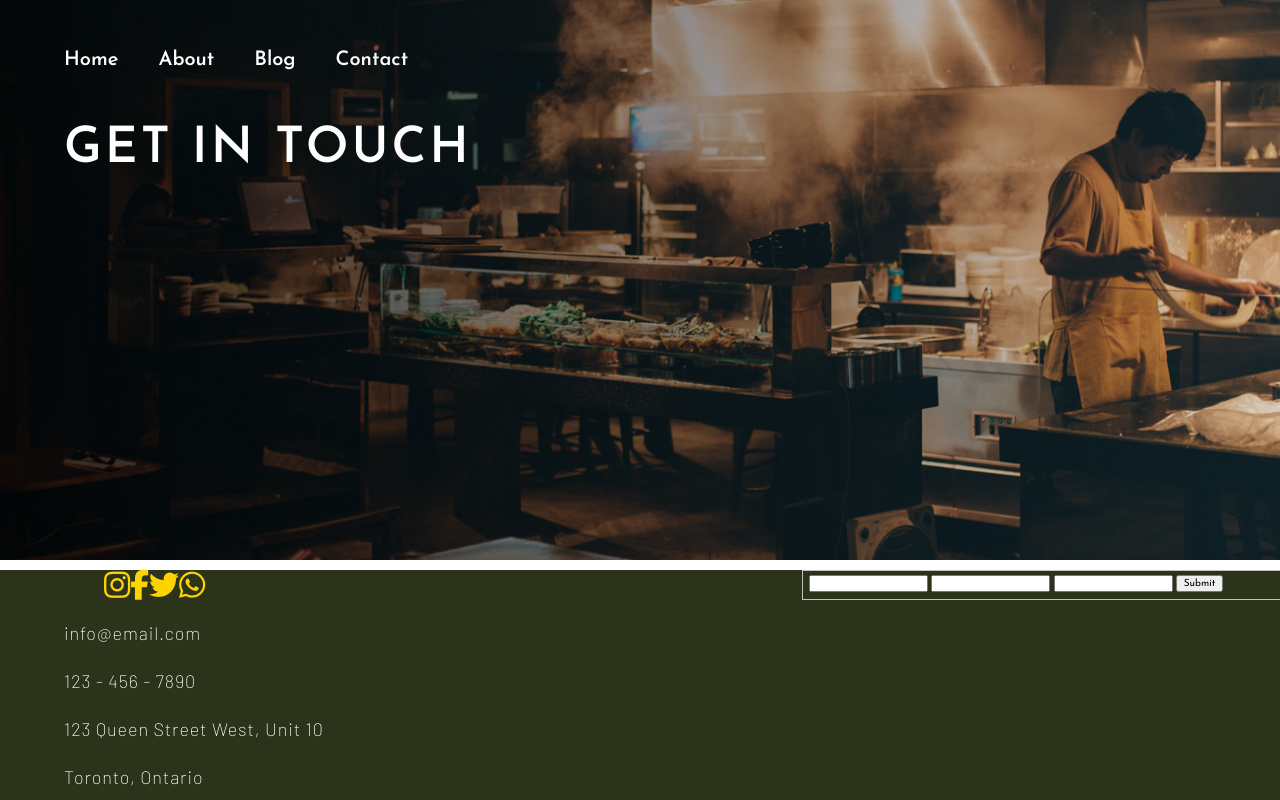
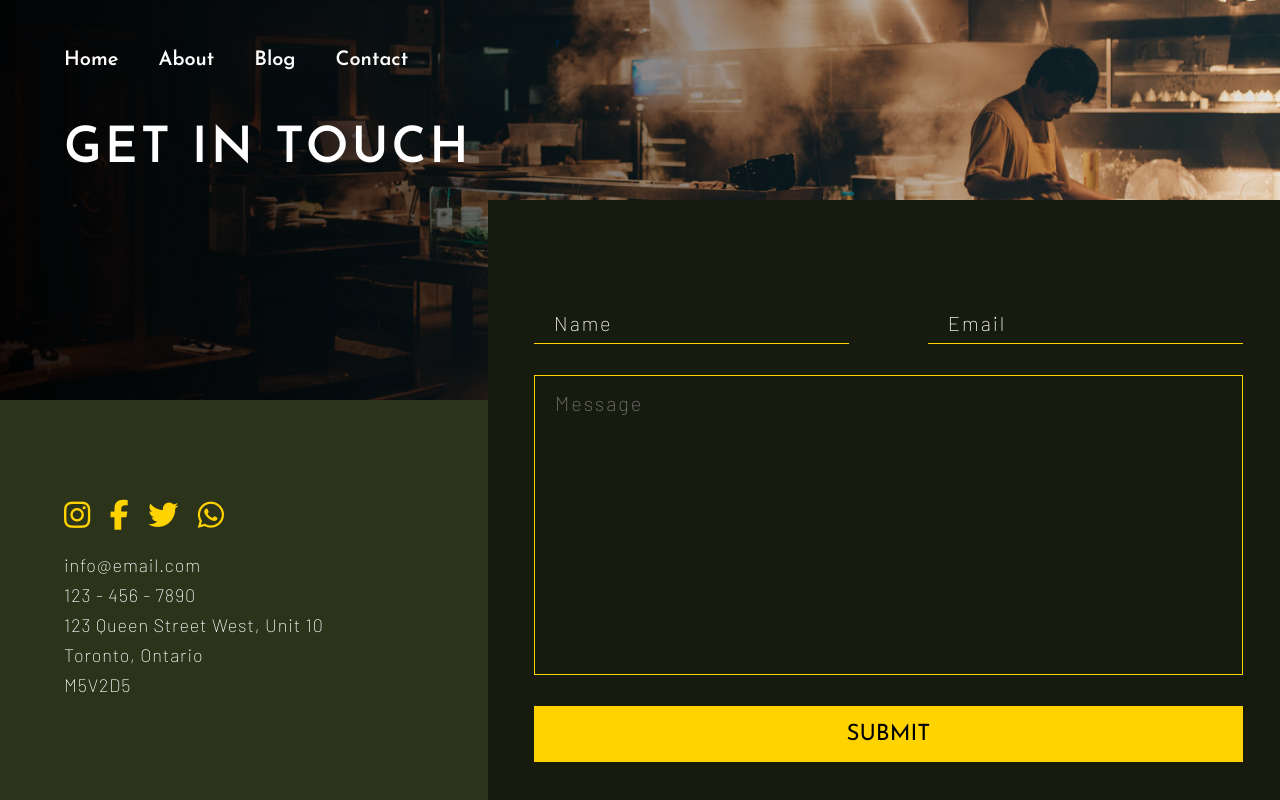
Before and after one commit to sharon-yi/project-2, a plain HTML site: page contact.html in a window 1280 px wide. Shown: the top 800 px of the page. Drawn offline with Linux system fonts and the light colour scheme.

Commit message:
finished 1st draft of contact and edited some css organization

```diff
--- a/blog.html
+++ b/blog.html
@@ -1,13 +1,15 @@
 <!DOCTYPE html>
 <html lang="en">
-
   <head>
-  <meta charset="UTF-8">
-  <meta name="viewport" content="width=device-width, initial-scale=1.0">
-  <meta http-equiv="X-UA-Compatible" content="ie=edge">
+    <meta charset="UTF-8" />
+    <meta name="viewport" content="width=device-width, initial-scale=1.0" />
+    <meta http-equiv="X-UA-Compatible" content="ie=edge" />
     <title>Blog | The Restaurant Mall</title>
-  <link href="https://fonts.googleapis.com/css?family=Josefin+Sans:400,600,700&display=swap" rel="stylesheet">
-  <link rel="stylesheet" href="styles/main.css">
+    <link
+      href="https://fonts.googleapis.com/css?family=Josefin+Sans:400,600,700&display=swap"
+      rel="stylesheet"
+    />
+    <link rel="stylesheet" href="styles/main.css" />
   </head>
 
   <body>
@@ -26,9 +28,11 @@
     </header>
 
     <aside>
-    <img src="" alt="">
+      <img src="" alt="" />
       <h4>Featured Restaurants</h4>
-    <p>Lorem ipsum dolor sit amet consectetur adipisicing elit. Maiores cupiditate dignissimos fuga nihil itaque fugit.
+      <p>
+        Lorem ipsum dolor sit amet consectetur adipisicing elit. Maiores
+        cupiditate dignissimos fuga nihil itaque fugit.
       </p>
 
       <h4>Recent Posts</h4>
@@ -41,33 +45,50 @@
     </aside>
 
     <section>
-    <img src="" alt="">
+      <img src="" alt="" />
       <h2>Employment Opportunities</h2>
       <p>Monday October 30, 2019 by Sharon Yi</p>
-    <p>Lorem ipsum dolor sit amet consectetur adipisicing elit. Maxime, molestiae optio aliquam ab quo exercitationem
-      temporibus nihil odit architecto dolore.</p>
-    <p>Lorem ipsum dolor sit amet consectetur adipisicing elit. Iure alias saepe eos recusandae ea illum sapiente. Illo
-      iusto eum asperiores quia quaerat aliquam fugit, aliquid quibusdam blanditiis voluptate quos necessitatibus!</p>
-    <p>Lorem ipsum dolor sit amet consectetur adipisicing elit. Molestiae ab, tempora corrupti sunt mollitia porro
-      velit, dignissimos incidunt, obcaecati quod eligendi nulla esse autem voluptatum culpa ipsam doloribus voluptas
-      accusamus officia fugit soluta! Natus nihil mollitia in esse aliquid amet.</p>
-    <p>Lorem ipsum dolor, sit amet consectetur adipisicing elit. Accusantium, quia corrupti. Placeat illo tenetur est.
+      <p>
+        Lorem ipsum dolor sit amet consectetur adipisicing elit. Maxime,
+        molestiae optio aliquam ab quo exercitationem temporibus nihil odit
+        architecto dolore.
+      </p>
+      <p>
+        Lorem ipsum dolor sit amet consectetur adipisicing elit. Iure alias
+        saepe eos recusandae ea illum sapiente. Illo iusto eum asperiores quia
+        quaerat aliquam fugit, aliquid quibusdam blanditiis voluptate quos
+        necessitatibus!
+      </p>
+      <p>
+        Lorem ipsum dolor sit amet consectetur adipisicing elit. Molestiae ab,
+        tempora corrupti sunt mollitia porro velit, dignissimos incidunt,
+        obcaecati quod eligendi nulla esse autem voluptatum culpa ipsam
+        doloribus voluptas accusamus officia fugit soluta! Natus nihil mollitia
+        in esse aliquid amet.
+      </p>
+      <p>
+        Lorem ipsum dolor, sit amet consectetur adipisicing elit. Accusantium,
+        quia corrupti. Placeat illo tenetur est.
       </p>
     </section>
 
-
     <section>
       <h3>Comments:</h3>
-    <img src="" alt="">
+      <img src="" alt="" />
       <p>date</p>
-    <p>Lorem ipsum dolor sit amet consectetur, adipisicing elit. Voluptas repudiandae necessitatibus facilis rem,
-      dolorem officiis doloremque amet culpa eius hic sed magni fugit, illum tenetur..</p>
+      <p>
+        Lorem ipsum dolor sit amet consectetur, adipisicing elit. Voluptas
+        repudiandae necessitatibus facilis rem, dolorem officiis doloremque amet
+        culpa eius hic sed magni fugit, illum tenetur..
+      </p>
 
-
-    <img src="" alt="">
+      <img src="" alt="" />
       <p>date</p>
-    <p>Lorem ipsum dolor sit, amet consectetur adipisicing elit. Earum laudantium ratione nemo beatae. Ex iure,
-      reiciendis expedita recusandae velit ab.</p>
+      <p>
+        Lorem ipsum dolor sit, amet consectetur adipisicing elit. Earum
+        laudantium ratione nemo beatae. Ex iure, reiciendis expedita recusandae
+        velit ab.
+      </p>
     </section>
 
     <!-- FORM STUFF GOES HERE -->
@@ -76,5 +97,4 @@
       <p>Copyright ICON 2018 Juno College</p>
     </footer>
   </body>
-
 </html>
--- a/contact.html
+++ b/contact.html
@@ -1,14 +1,22 @@
 <!DOCTYPE html>
 <html lang="en">
-
   <head>
-  <meta charset="UTF-8">
-  <meta name="viewport" content="width=device-width, initial-scale=1.0">
-  <meta http-equiv="X-UA-Compatible" content="ie=edge">
-  <script src="https://kit.fontawesome.com/2a20f3910e.js" crossorigin="anonymous"></script>
-  <link href="https://fonts.googleapis.com/css?family=Josefin+Sans:100,400,600&display=swap" rel="stylesheet">
-  <link href="https://fonts.googleapis.com/css?family=Barlow:200&display=swap" rel="stylesheet">
-  <link rel="stylesheet" href="styles/main.css">
+    <meta charset="UTF-8" />
+    <meta name="viewport" content="width=device-width, initial-scale=1.0" />
+    <meta http-equiv="X-UA-Compatible" content="ie=edge" />
+    <script
+      src="https://kit.fontawesome.com/2a20f3910e.js"
+      crossorigin="anonymous"
+    ></script>
+    <link
+      href="https://fonts.googleapis.com/css?family=Josefin+Sans:100,400,600&display=swap"
+      rel="stylesheet"
+    />
+    <link
+      href="https://fonts.googleapis.com/css?family=Barlow:200&display=swap"
+      rel="stylesheet"
+    />
+    <link rel="stylesheet" href="styles/main.css" />
     <title>Get In Touch</title>
   </head>
 
@@ -27,21 +35,36 @@
       </div>
     </header>
     <main class="contact-main">
-    <section class="contact-message">
-      <fieldset>
-        <input type="text">
-        <input type="email">
-        <input type="text">
-        <input type="submit">
+      <section class="contact-message-container">
+        <fieldset class="contact-message">
+          <label for="name" class="visuallyHidden">Name</label>
+          <input type="text" class="name" id="name" placeholder="Name" />
+          <label for="email" class="visuallyHidden">Email</label>
+          <input type="email" class="email" id="email" placeholder="Email" />
+          <label for="message" class="visuallyHidden">Message</label>
+          <textarea
+            class="message"
+            id="message"
+            placeholder="Message"
+          ></textarea>
+          <button type="submit">Submit</button>
         </fieldset>
       </section>
       <section class="all-contact-info wrapper">
         <div class="social-media">
           <ul>
-          <li><a href="#"><i class="fab fa-instagram fa-3x"></i></a></li>
-          <li><a href="#"><i class="fab fa-facebook-f fa-3x"></i></a></li>
-          <li><a href="#"><i class="fab fa-twitter fa-3x"></i></a></li>
-          <li><a href="#"><i class="fab fa-whatsapp fa-3x"></i></a></li>
+            <li>
+              <a href="#"><i class="fab fa-instagram fa-3x"></i></a>
+            </li>
+            <li>
+              <a href="#"><i class="fab fa-facebook-f fa-3x"></i></a>
+            </li>
+            <li>
+              <a href="#"><i class="fab fa-twitter fa-3x"></i></a>
+            </li>
+            <li>
+              <a href="#"><i class="fab fa-whatsapp fa-3x"></i></a>
+            </li>
           </ul>
           <div class="contact-info">
             <p>info@email.com</p>
@@ -51,12 +74,10 @@
             <p>M5V2D5</p>
           </div>
         </div>
-
       </section>
     </main>
     <footer>
       <p class="footer-cr">Copyright © 2018 Juno College</p>
     </footer>
   </body>
-
 </html>
--- a/styles/sass/_contact.scss
+++ b/styles/sass/_contact.scss
@@ -1,24 +1,81 @@
 .contact-main {
-  background-color: #2B331B;
+  background-color: #2b331b;
   position: relative;
-  height: 700px;
+  height: 500px;
 
   .social-media {
     ul {
       display: flex;
+      justify-content: space-between;
+      width: 160px;
       list-style: none;
+      margin: 0;
+      padding: 100px 0 20px 0;
       a {
-          color: #FFD300;
+        color: #ffd300;
       }
     }
+    .contact-info p {
+      margin: 0;
+    }
   }
+}
+
+.contact-message-container {
+  position: absolute;
+  left: 38%;
+  top: -200px;
 
   .contact-message {
-    position: absolute;
-    width: 500px;
-    left: 800px;
+    display: flex;
+    flex-wrap: wrap;
+    justify-content: space-around;
+    width: 800px;
+    height: 600px;
+    background-color: #171b0e;
+    border: none;
+    box-shadow: 20px 20px #ffd300;
+    font-family: $pfont;
+
+    input,
+    textarea {
+      border: none;
+      background-color: #171b0e;
+      color: white;
+      font-size: 2rem;
+      height: 20px;
+      width: 40%;
+      resize: none;
+      letter-spacing: 0.2rem;
+    }
+
+    input[type="text"].name,
+    input[type="email"] {
+      border-bottom: 1px solid #ffd300;
+      margin-top: 100px;
+      height: 40px;
+      padding-left: 20px;
+    }
+    .message {
+      border: 1px solid #ffd300;
+      margin: 0 auto;
+      width: 90%;
+      height: 300px;
+      padding: 15px 0 0 20px;
+    }
+    input::placeholder {
+      color: white;
+    }
+    button {
+      font-family: $font;
+      font-size: $button;
+      font-weight: 400;
+      text-transform: uppercase;
+      background-color: #ffd300;
+      color: black;
+      border: none;
+      width: 90%;
+      margin-bottom: 30px;
+    }
   }
-
-
-
 }
--- a/styles/sass/_header.scss
+++ b/styles/sass/_header.scss
@@ -1,36 +1,38 @@
 .banner-index {
   background: url(../images/home-header.jpg);
+  min-height: 70vh;
 }
 
 .banner-contact {
   background: url(../images/contact-header.jpg);
+  min-height: 50vh;
 }
 
 .banner-blog {
   background: url(../images/blog-header.jpg);
 }
-.banner-index, .banner-contact, .banner-blog {
-  background-color: #171B0D;
+.banner-index,
+.banner-contact,
+.banner-blog {
+  background-color: #171b0d;
   background-position: center;
   background-repeat: no-repeat;
   background-size: cover;
   position: relative;
-  min-height: 70vh;
 }
-
 h1 {
   font-size: $h1;
   margin: 0;
   color: white;
   font-weight: 600;
   text-transform: uppercase;
-  line-height: 6.0rem;
+  line-height: 6rem;
   letter-spacing: 0.3rem;
 
   span {
     display: block;
     background-color: white;
-      color: #2B331B;
+    color: #2b331b;
     width: 375px;
     padding: 10px 0 0 5px;
     margin-bottom: 10px;
```
Also changed, not shown: index.html (+74 -47 lines), styles/main.css. Lines whose indentation alone changed are shown as unchanged.
